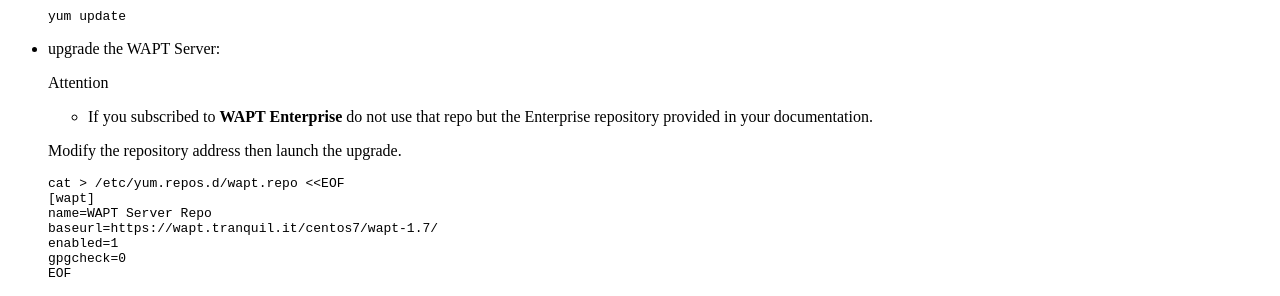
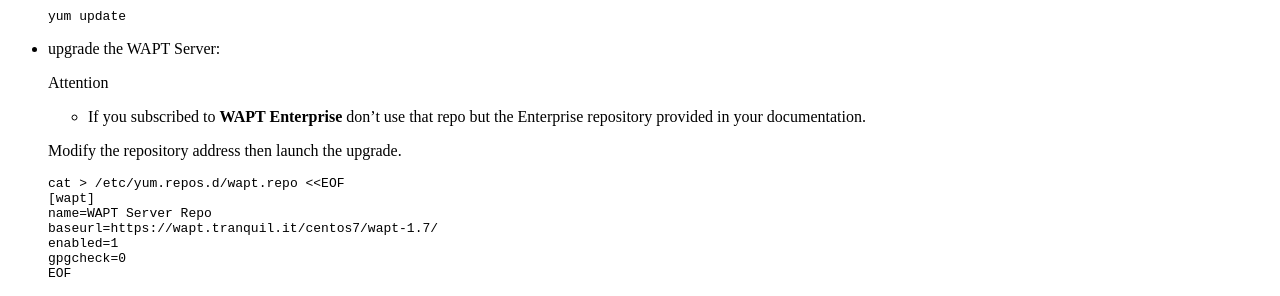
Before and after one commit to tranquilit/WAPT-Documentation, a Sphinx documentation site: the page built from source/waptserver-update/waptserver-update-centos.rst, in a window 1280 px wide. Shown: the part 939-1235 px from the top of the page. Built offline with Sphinx 7.4.7 and the Read the Docs theme 2.0.0, drawn with Linux system fonts in a browser that asks for light colours.

Commit message:
Attention Enterprise

```diff
--- a/source/waptserver-update/waptserver-update-centos.rst
+++ b/source/waptserver-update/waptserver-update-centos.rst
@@ -28,7 +28,7 @@
 
   .. attention::
 
-   * If you subscribed to **WAPT Enterprise** do not use that repo but the Enterprise repository provided in your documentation.
+   * If you subscribed to **WAPT Enterprise** don't use that repo but the Enterprise repository provided in your documentation.
 
   Modify the repository address then launch the upgrade.
 
--- a/source/waptserver-update/waptserver-update-debian.rst
+++ b/source/waptserver-update/waptserver-update-debian.rst
@@ -29,7 +29,7 @@
 
   .. attention::
 
-   * If you subscribed to **WAPT Enterprise** do not use that repo but the Enterprise repository provided in your documentation.
+   * If you subscribed to **WAPT Enterprise** don't use that repo but the Enterprise repository provided in your documentation.
 
   .. code-block:: bash
 
```
